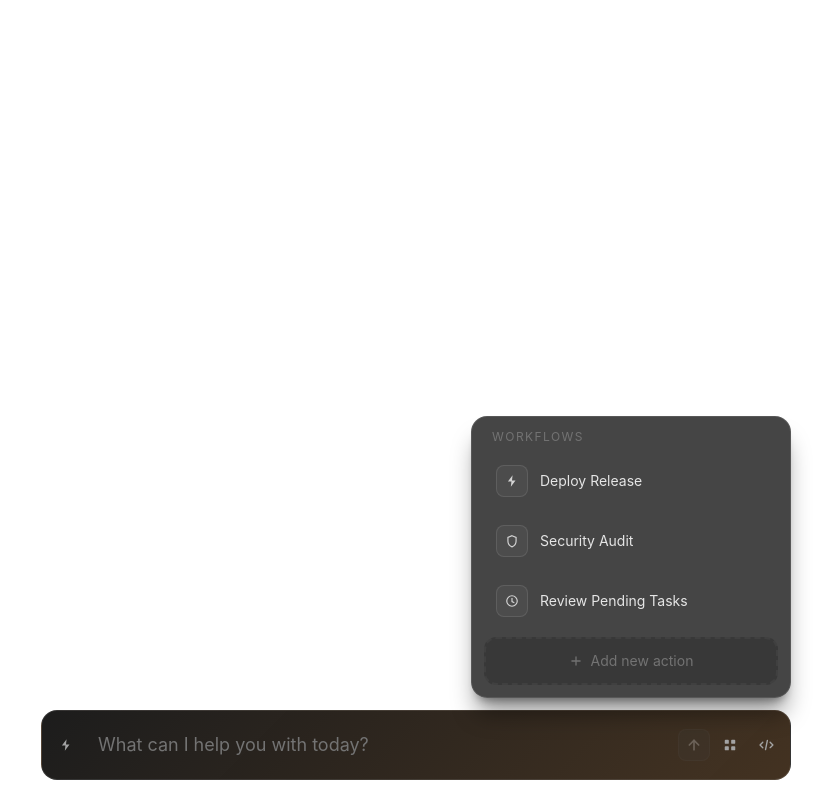
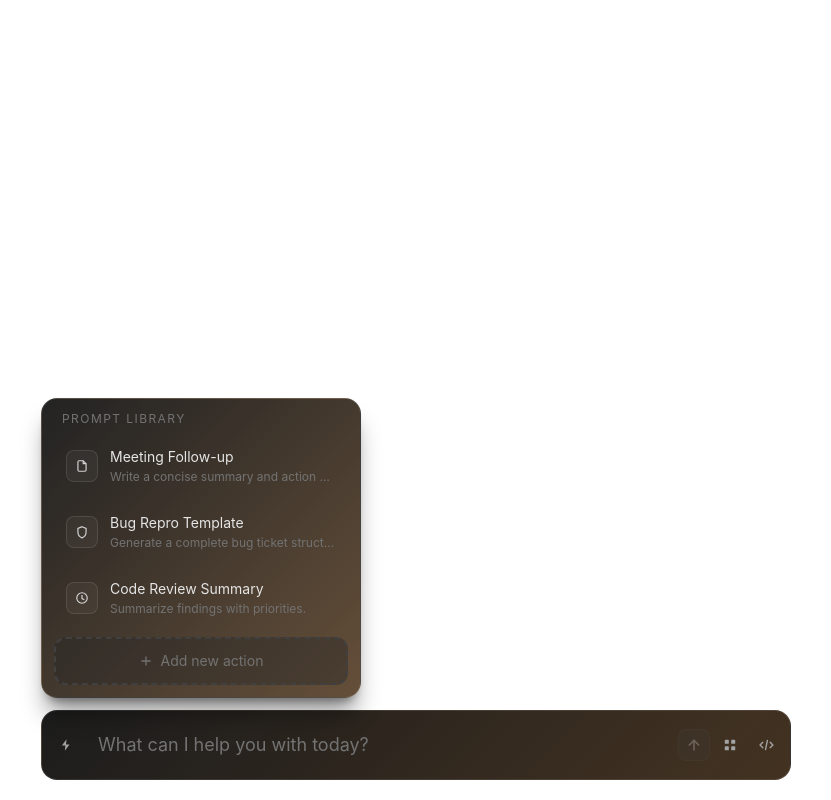
Before and after one commit to LunnosMp4/Covenant, a React (Vite) app: page / in a window 1280 px wide. Both pictures are taken after a click on the button 290 px from the left and 745 px from the top of the page. Shown: the whole page, without its empty margins (224-1055 px from the left). Built offline with nearby package versions, Linux system fonts and the light colour scheme.

Commit message:
feat: add module4 to ModulePopup with new prompt items and update UI components

```diff
--- a/src/main/index.ts
+++ b/src/main/index.ts
@@ -63,13 +63,13 @@ function createWindow(): void {
 
   // macOS vibrancy effect
   if (isMac) {
-    mainWindow.setVibrancy('ultra-dark')
+    mainWindow.setVibrancy('fullscreen-ui')
   }
 
   // Keep the full window transparent. Renderer-level styling handles the frosted bar.
   if (isWindows) {
     try {
-      mainWindow.setBackgroundMaterial('auto')
+      mainWindow.setBackgroundMaterial('acrylic')
     } catch {
       // Older Electron/Windows versions can ignore this safely.
     }
--- a/src/renderer/src/App.tsx
+++ b/src/renderer/src/App.tsx
@@ -1,6 +1,6 @@
 import { useState, useEffect, useRef, useCallback } from 'react'
 import { motion, AnimatePresence } from 'framer-motion'
-import ModulePopup, { type ActivePopup } from './components/ModulePopup'
+import ModulePopup, { type ActivePopup, type PopupItem } from './components/ModulePopup'
 
 declare global {
   interface Window {
@@ -84,6 +84,7 @@ export default function App(): JSX.Element {
   const inputRef = useRef<HTMLInputElement>(null)
   const popupRef = useRef<HTMLDivElement>(null)
   const moduleButtonsRef = useRef<HTMLDivElement>(null)
+  const module4ButtonRef = useRef<HTMLButtonElement>(null)
 
   useEffect(() => {
     if (window.electronAPI) {
@@ -131,8 +132,9 @@ export default function App(): JSX.Element {
       const target = event.target as Node
       const clickedInsidePopup = popupRef.current?.contains(target)
       const clickedInsideModuleButtons = moduleButtonsRef.current?.contains(target)
+      const clickedInsideModule4Button = module4ButtonRef.current?.contains(target)
 
-      if (!clickedInsidePopup && !clickedInsideModuleButtons) {
+      if (!clickedInsidePopup && !clickedInsideModuleButtons && !clickedInsideModule4Button) {
         setActivePopup(null)
       }
     }
@@ -180,6 +182,30 @@ export default function App(): JSX.Element {
       inputRef.current?.focus()
     }
   }, [query, isLoading])
+
+  const handlePopupItemSelect = useCallback(
+    (item: PopupItem) => {
+      if (activePopup === 'module4' && item.promptText) {
+        const promptToInsert = item.promptText
+
+        setQuery((previous) => {
+          const base = previous.trim()
+          if (!base) {
+            return promptToInsert
+          }
+
+          return `${base}\n\n${promptToInsert}`
+        })
+
+        setTimeout(() => inputRef.current?.focus(), 40)
+      } else {
+        console.log(`${item.title} selected`)
+      }
+
+      setActivePopup(null)
+    },
+    [activePopup]
+  )
 
   const handleKeyDown = useCallback(
     (e: React.KeyboardEvent<HTMLInputElement>) => {
@@ -233,6 +259,8 @@ export default function App(): JSX.Element {
                   activePopup={activePopup}
                   popupRef={popupRef}
                   onAddNew={() => console.log('Preference Window Triggered')}
+                  onSelectItem={handlePopupItemSelect}
+                  anchorSide={activePopup === 'module4' ? 'left' : 'right'}
                 />
               )}
             </AnimatePresence>
@@ -247,14 +275,15 @@ export default function App(): JSX.Element {
               }}
             >
 
-              <button
+            <button
+              ref={module4ButtonRef}
               onClick={(e) => {
                 e.stopPropagation()
-                togglePopup('module3')
+                togglePopup('module4')
               }}
               className="flex items-center justify-center w-8 h-8 rounded-lg text-neutral-400 hover:text-neutral-200 hover:bg-white/10 border border-transparent hover:border-white/10 transition-all duration-150"
-              aria-label="Module 3"
-              aria-pressed={activePopup === 'module3'}
+              aria-label="Module 4"
+              aria-pressed={activePopup === 'module4'}
             >
               <BoltIcon />
             </button>
--- a/src/renderer/src/components/ModulePopup.tsx
+++ b/src/renderer/src/components/ModulePopup.tsx
@@ -1,31 +1,61 @@
 import { motion } from 'framer-motion'
 import type { RefObject } from 'react'
 
-export type ActivePopup = 'module2' | 'module3'
+export type ActivePopup = 'module2' | 'module3' | 'module4'
+export type PopupAnchorSide = 'left' | 'right'
 
 type PopupIcon = 'grid' | 'folder' | 'doc' | 'bolt' | 'shield' | 'clock'
 
-interface PopupItem {
+export interface PopupItem {
   id: string
-  label: string
+  title: string
   icon: PopupIcon
+  subtitle?: string
+  promptText?: string
 }
 
 const MODULE_LABELS: Record<ActivePopup, string> = {
   module2: 'App Launcher',
-  module3: 'Workflows'
+  module3: 'Workflows',
+  module4: 'Prompt Library'
 }
 
 const MODULE_ITEMS: Record<ActivePopup, PopupItem[]> = {
   module2: [
-    { id: 'open-notion', label: 'Ouvrir Notion', icon: 'grid' },
-    { id: 'workflow-backup', label: 'Workflow Backup', icon: 'folder' },
-    { id: 'daily-briefing', label: 'Daily Briefing', icon: 'doc' }
+    { id: 'open-notion', title: 'Ouvrir Notion', icon: 'grid' },
+    { id: 'workflow-backup', title: 'Workflow Backup', icon: 'folder' },
+    { id: 'daily-briefing', title: 'Daily Briefing', icon: 'doc' }
   ],
   module3: [
-    { id: 'deploy-release', label: 'Deploy Release', icon: 'bolt' },
-    { id: 'security-audit', label: 'Security Audit', icon: 'shield' },
-    { id: 'review-tasks', label: 'Review Pending Tasks', icon: 'clock' }
+    { id: 'deploy-release', title: 'Deploy Release', icon: 'bolt' },
+    { id: 'security-audit', title: 'Security Audit', icon: 'shield' },
+    { id: 'review-tasks', title: 'Review Pending Tasks', icon: 'clock' }
+  ],
+  module4: [
+    {
+      id: 'follow-up-email',
+      title: 'Meeting Follow-up',
+      subtitle: 'Write a concise summary and action plan.',
+      icon: 'doc',
+      promptText:
+        'Create a clear meeting follow-up message using these details:\n- Key decisions:\n- Action items by owner:\n- Deadlines:\n- Risks or blockers:'
+    },
+    {
+      id: 'bug-report-template',
+      title: 'Bug Repro Template',
+      subtitle: 'Generate a complete bug ticket structure.',
+      icon: 'shield',
+      promptText:
+        'Turn these notes into a structured bug report with:\n1) Context\n2) Steps to reproduce\n3) Expected result\n4) Actual result\n5) Impact and severity\n6) Suggested next actions.'
+    },
+    {
+      id: 'code-review-summary',
+      title: 'Code Review Summary',
+      subtitle: 'Summarize findings with priorities.',
+      icon: 'clock',
+      promptText:
+        'Review the following changes and provide:\n- Critical issues\n- Medium-risk concerns\n- Quick wins\n- Final recommendation\nKeep the output concise and actionable.'
+    }
   ]
 }
 
@@ -33,6 +63,8 @@ interface ModulePopupProps {
   activePopup: ActivePopup
   popupRef: RefObject<HTMLDivElement>
   onAddNew: () => void
+  onSelectItem: (item: PopupItem) => void
+  anchorSide?: PopupAnchorSide
 }
 
 function PlusIcon(): JSX.Element {
@@ -108,8 +140,15 @@ function ItemIcon({ icon }: { icon: PopupIcon }): JSX.Element {
   )
 }
 
-export default function ModulePopup({ activePopup, popupRef, onAddNew }: ModulePopupProps): JSX.Element {
+export default function ModulePopup({
+  activePopup,
+  popupRef,
+  onAddNew,
+  onSelectItem,
+  anchorSide = 'right'
+}: ModulePopupProps): JSX.Element {
   const items = MODULE_ITEMS[activePopup]
+  const anchorClass = anchorSide === 'left' ? 'left-0' : 'right-0'
 
   return (
     <motion.div
@@ -118,8 +157,8 @@ export default function ModulePopup({ activePopup, popupRef, onAddNew }: ModuleP
       animate={{ opacity: 1, scale: 1, y: 0 }}
       exit={{ opacity: 0, scale: 0.95, y: 10 }}
       transition={{ duration: 0.18, ease: [0.22, 1, 0.36, 1] }}
-      className="absolute bottom-full right-0 z-30 mb-3 w-[320px] rounded-2xl border border-white/10 bg-neutral-900/80 p-3 shadow-xl shadow-black/40 backdrop-blur-xl"
-      style={{ WebkitBackdropFilter: 'blur(30px)', backdropFilter: 'blur(30px)' }}
+      className={`absolute bottom-full ${anchorClass} z-30 mb-3 w-[320px] rounded-2xl border border-white/10 bg-neutral-900/80 p-3 shadow-xl shadow-black/40 backdrop-blur-xl`}
+      style={{ WebkitBackdropFilter: 'blur(30px)', backdropFilter: 'blur(30px)', backgroundImage: 'linear-gradient(135deg, rgba(23, 23, 23, 0.75) 0%, rgba(110, 82, 54, 0.78) 100%)' }}
     >
       <p className="px-2 pb-2 text-xs uppercase tracking-[0.12em] text-neutral-500">{MODULE_LABELS[activePopup]}</p>
 
@@ -128,13 +167,16 @@ export default function ModulePopup({ activePopup, popupRef, onAddNew }: ModuleP
           <button
             key={item.id}
             type="button"
-            onClick={() => console.log(`${MODULE_LABELS[activePopup]}: ${item.label}`)}
+            onClick={() => onSelectItem(item)}
             className="flex w-full cursor-pointer items-center gap-3 rounded-xl p-3 text-left text-sm text-neutral-200 transition-colors duration-150 hover:bg-white/5"
           >
             <span className="flex h-8 w-8 shrink-0 items-center justify-center rounded-lg border border-white/10 bg-white/[0.04] text-neutral-300">
               <ItemIcon icon={item.icon} />
             </span>
-            <span>{item.label}</span>
+            <span className="flex min-w-0 flex-1 flex-col">
+              <span className="truncate">{item.title}</span>
+              {item.subtitle && <span className="mt-0.5 truncate text-xs text-neutral-500">{item.subtitle}</span>}
+            </span>
           </button>
         ))}
       </div>
```
